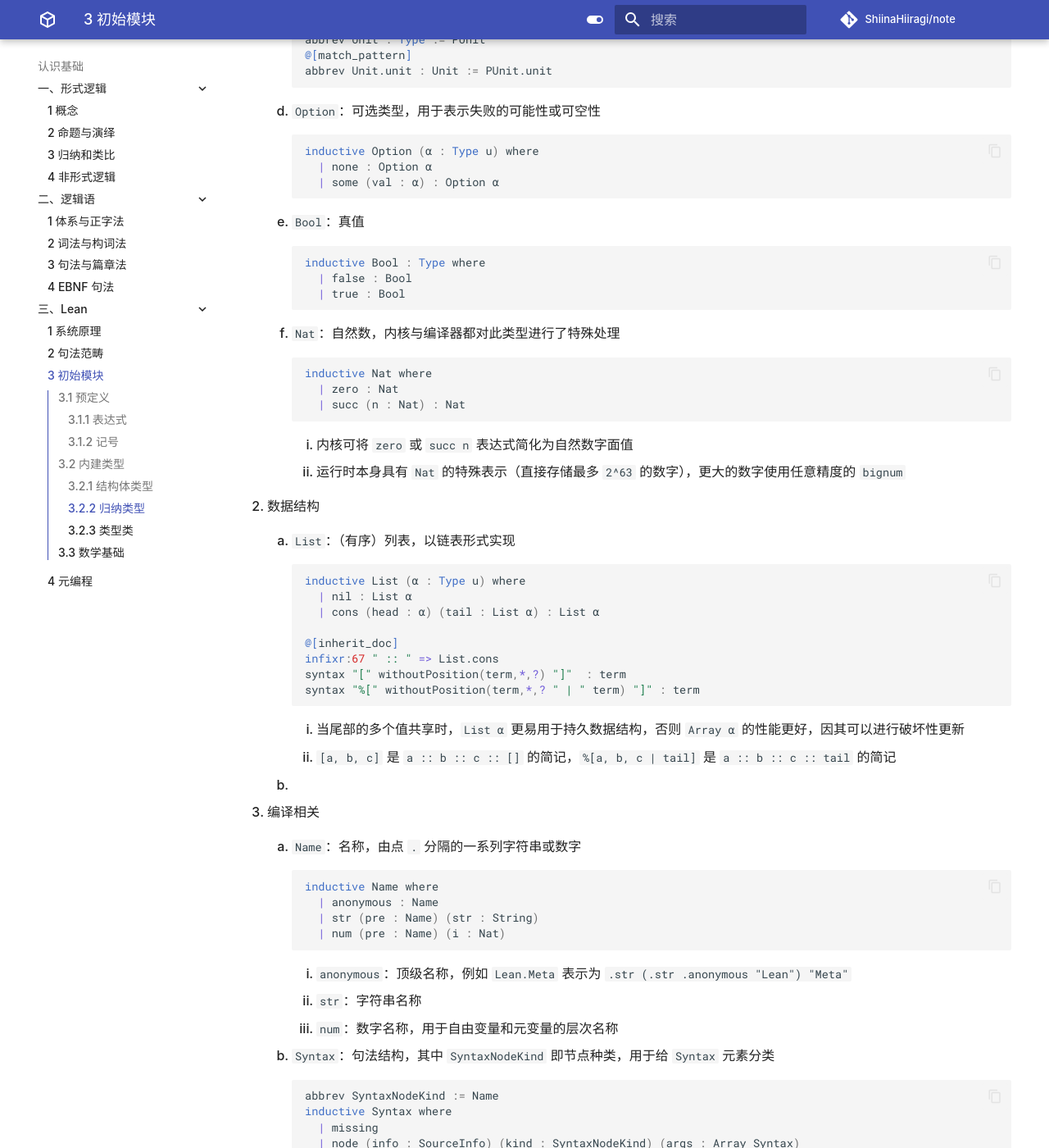
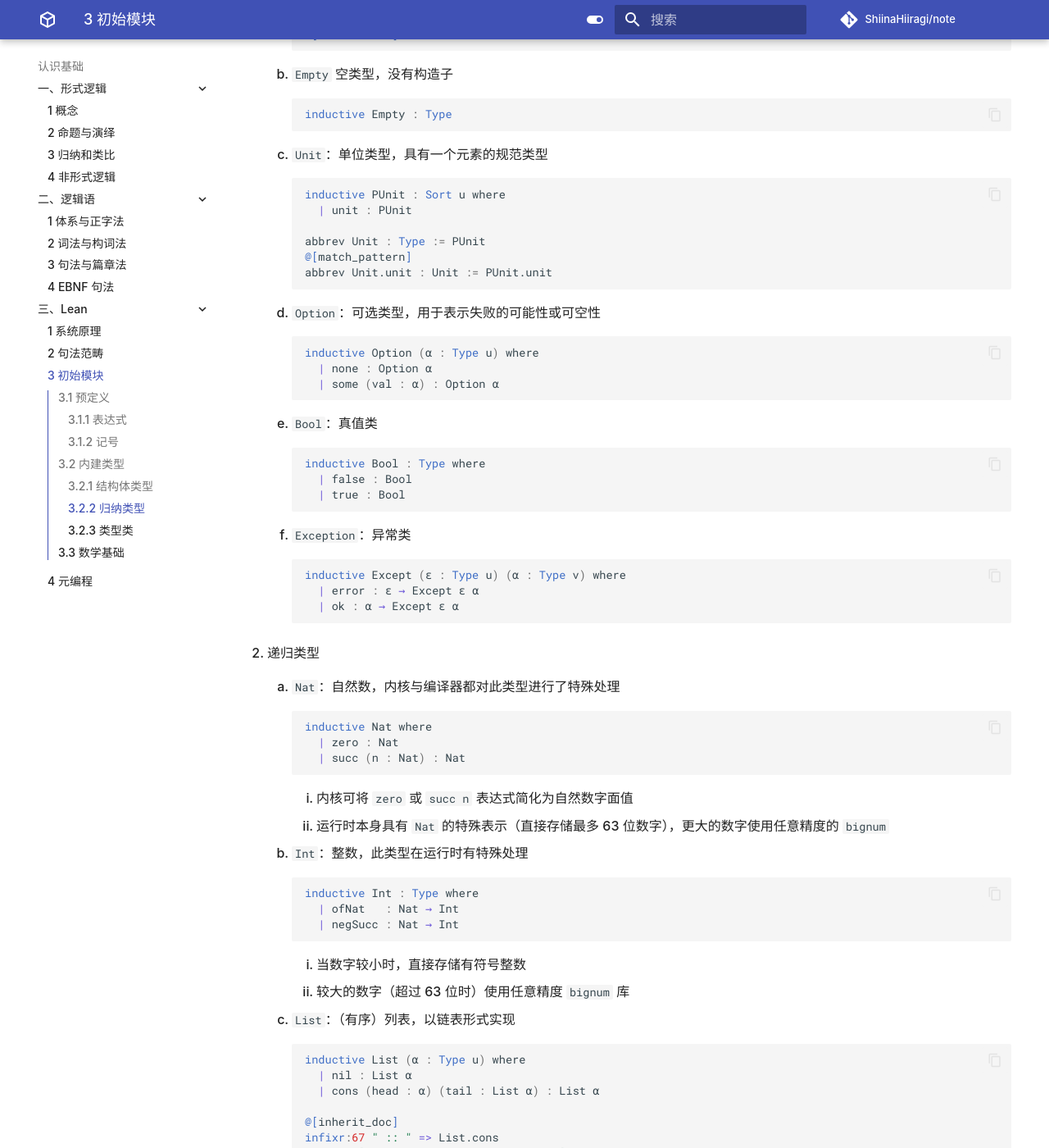
Before and after one commit to ShiinaHiiragi/note, an MkDocs documentation site: the page built from docs/cogn/lean/init.md, in a window 1280 px wide and 1400 px high, scrolled down 2521 px. Shown: the whole window at 82% size. Built offline with MkDocs 1.6.1 and Material for MkDocs 9.7.7, drawn with Linux system fonts in a browser that asks for light colours; comment, search, counter and statistics services are not loaded; some of the changed text lies outside the part shown.

Commit message:
elim todo

````diff
--- a/docs/cogn/lean/init.md
+++ b/docs/cogn/lean/init.md
@@ -46,7 +46,15 @@
         @[inherit_doc] infixr:35 " × " => Prod
         ```
 
-    2. `Float`：浮点数
+    2. `Char`：字符
+
+        ```lean
+        structure Char where
+          val : UInt32
+          valid : val.isValidChar
+        ```
+
+    3. `Float`：浮点数
 
         ```lean
         structure FloatSpec where
@@ -84,10 +92,16 @@
         1. 数组在以线性方式使用，且所有更新都将对数组进行破坏性执行时性能最佳
         2. 从证明观点来看，`Array α` 仅是 `List α` 的包装类
 
-    2. <!-- TODO -->
+    2. `String`：字符串，编译器会将此类型的数据表示覆盖为字节序列
+
+        ```lean
+        structure String where
+          mk ::
+          data : List Char
+        ```
 
 ### 3.2.2 归纳类型
-1. 数据类型
+1. 枚举类型
     1. `Sum`：和类型
 
         ```lean
@@ -123,7 +137,7 @@
           | some (val : α) : Option α
         ```
 
-    4. `Bool`：真值
+    5. `Bool`：真值类
 
         ```lean
         inductive Bool : Type where
@@ -131,7 +145,16 @@
           | true : Bool
         ```
 
-    5. `Nat`：自然数，内核与编译器都对此类型进行了特殊处理
+    6. `Exception`：异常类
+
+        ```lean
+        inductive Except (ε : Type u) (α : Type v) where
+          | error : ε → Except ε α
+          | ok : α → Except ε α
+        ```
+
+2. 递归类型
+    1. `Nat`：自然数，内核与编译器都对此类型进行了特殊处理
 
         ```lean
         inductive Nat where
@@ -140,10 +163,20 @@
         ```
 
         1. 内核可将 `zero` 或 `succ n` 表达式简化为自然数字面值
-        2. 运行时本身具有 `Nat` 的特殊表示（直接存储最多 `2^63` 的数字），更大的数字使用任意精度的 `bignum`
+        2. 运行时本身具有 `Nat` 的特殊表示（直接存储最多 63 位数字），更大的数字使用任意精度的 `bignum`
 
-2. 数据结构
-    1. `List`：（有序）列表，以链表形式实现
+    2. `Int`：整数，此类型在运行时有特殊处理
+
+        ```lean
+        inductive Int : Type where
+          | ofNat   : Nat → Int
+          | negSucc : Nat → Int
+        ```
+
+        1. 当数字较小时，直接存储有符号整数
+        2. 较大的数字（超过 63 位时）使用任意精度 `bignum` 库
+
+    3. `List`：（有序）列表，以链表形式实现
 
         ```lean
         inductive List (α : Type u) where
@@ -158,8 +191,6 @@
 
         1. 当尾部的多个值共享时，`List α` 更易用于持久数据结构，否则 `Array α` 的性能更好，因其可以进行破坏性更新
         2. `[a, b, c]` 是 `a :: b :: c :: []` 的简记，`%[a, b, c | tail]` 是 `a :: b :: c :: tail` 的简记
-
-    2. <!-- TODO -->
 
 3. 编译相关
     1. `Name`：名称，由点 `.` 分隔的一系列字符串或数字
````
Also changed, not shown: other parts of docs/cogn/lean/init.md (+1 -1 lines), docs/index.md (+1 -2 lines).
